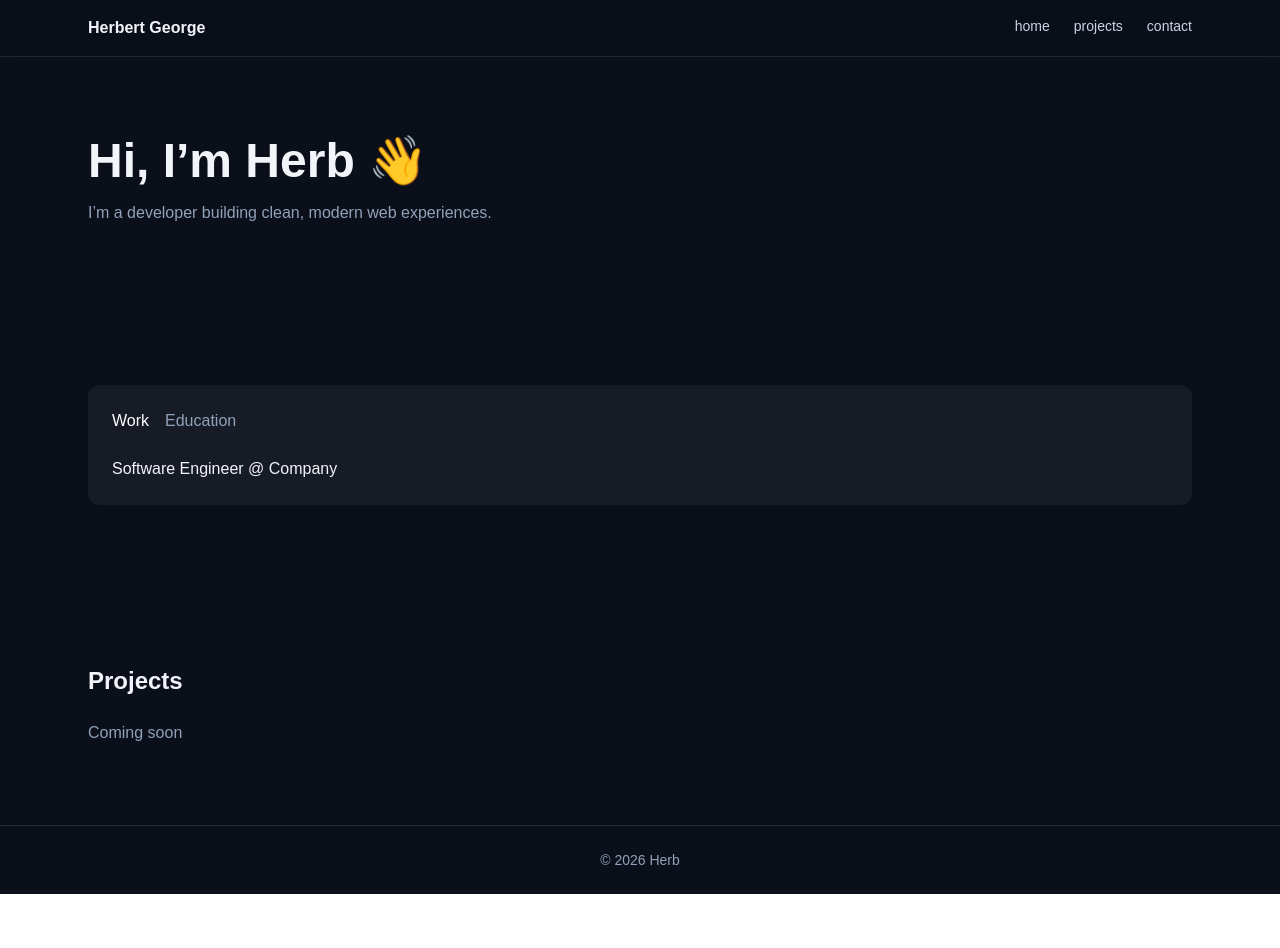
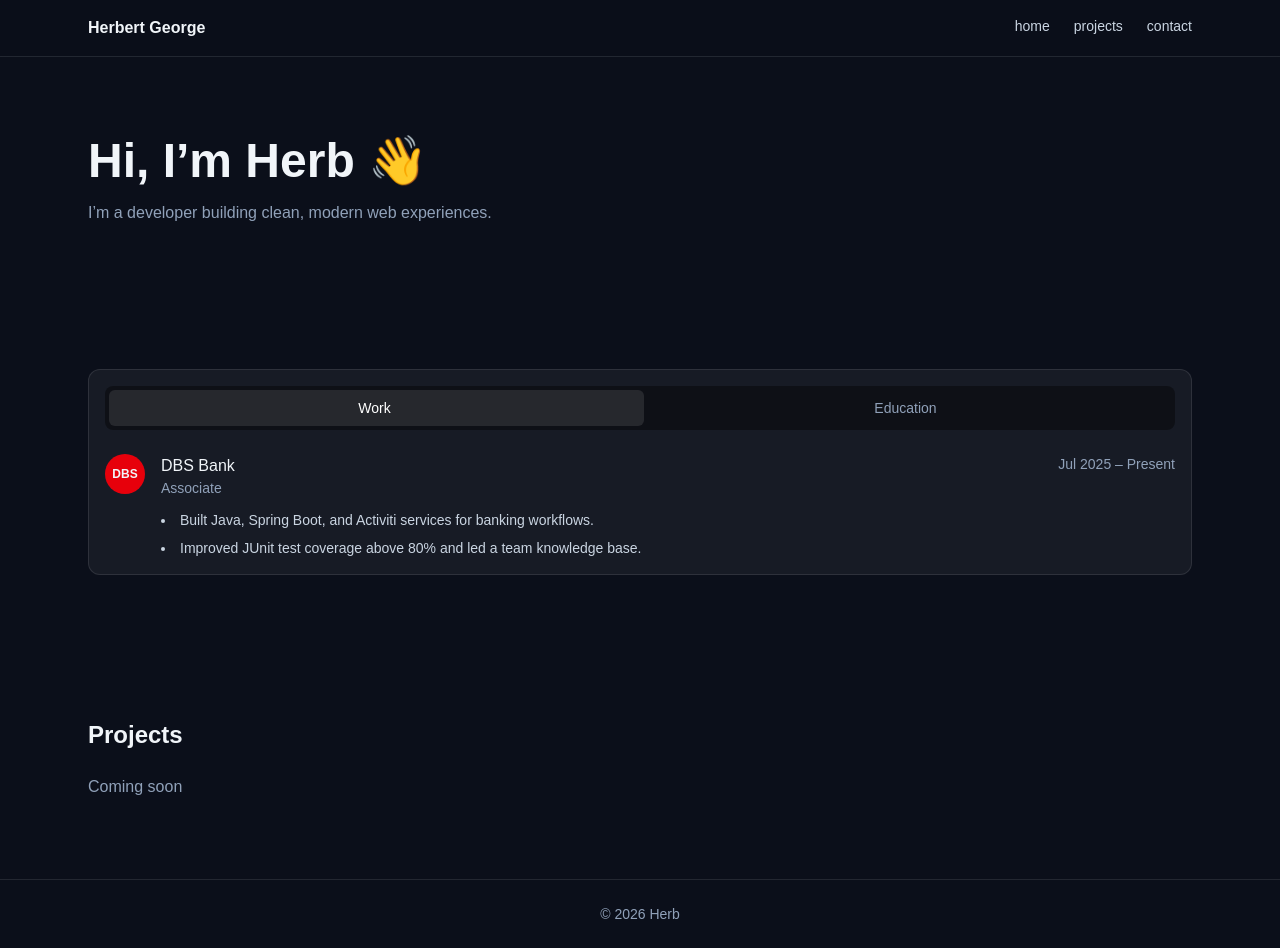
Before and after one commit to H3r-b/Portfolio, a Next.js app: page / in a window 1280 px wide. Before the commit the page ends 894 px from the top, so only its background shows below. Built offline with nearby package versions, Linux system fonts and the light colour scheme.

Commit message:
add work education toggle section

```diff
--- a/components/sections/Experience.tsx
+++ b/components/sections/Experience.tsx
@@ -3,28 +3,110 @@
 import { useState } from 'react'
 
 export default function Experience() {
-  const [tab, setTab] = useState<'work' | 'education'>('work')
+  const [activeTab, setActiveTab] = useState<'work' | 'education'>('work')
 
   return (
-    <section className="max-w-6xl mx-auto px-6 py-20">
-      <div className="bg-white/5 p-6 rounded-xl">
-        <div className="flex gap-4 mb-6">
-          <button onClick={() => setTab('work')}
-            className={tab === 'work' ? 'text-white' : 'text-slate-400'}>
+    <section className="max-w-6xl mx-auto px-6 py-16">
+      <div className="bg-white/5 border border-white/10 rounded-xl p-4">
+
+        {/* TOGGLE BAR */}
+        <div className="relative grid grid-cols-2 bg-black/40 rounded-lg p-1 mb-6">
+          <button
+            onClick={() => setActiveTab('work')}
+            className={`z-10 py-2 text-sm rounded-md transition ${
+              activeTab === 'work'
+                ? 'text-white'
+                : 'text-slate-400 hover:text-white'
+            }`}
+          >
             Work
           </button>
-          <button onClick={() => setTab('education')}
-            className={tab === 'education' ? 'text-white' : 'text-slate-400'}>
+
+          <button
+            onClick={() => setActiveTab('education')}
+            className={`z-10 py-2 text-sm rounded-md transition ${
+              activeTab === 'education'
+                ? 'text-white'
+                : 'text-slate-400 hover:text-white'
+            }`}
+          >
             Education
           </button>
+
+          {/* SLIDING BACKGROUND */}
+          <div
+            className={`absolute top-1 bottom-1 w-1/2 rounded-md bg-white/10 transition-all duration-300 ${
+              activeTab === 'work' ? 'left-1' : 'left-1/2'
+            }`}
+          />
         </div>
 
-        {tab === 'work' ? (
-          <p>Software Engineer @ Company</p>
-        ) : (
-          <p>Bachelor’s in Computer Science</p>
-        )}
+        {/* CONTENT */}
+        {activeTab === 'work' ? <WorkContent /> : <EducationContent />}
       </div>
     </section>
   )
 }
+
+function WorkContent() {
+  return (
+    <div className="space-y-6">
+
+      <div className="flex gap-4">
+        <div className="h-10 w-10 rounded-full bg-red-600 flex items-center justify-center text-xs font-bold">
+          DBS
+        </div>
+
+        <div className="flex-1">
+          <div className="flex justify-between">
+            <h3 className="font-medium">DBS Bank</h3>
+            <span className="text-sm text-slate-400">Jul 2025 – Present</span>
+          </div>
+
+          <p className="text-sm text-slate-400">Associate</p>
+
+          <ul className="mt-3 space-y-2 text-sm text-slate-300 list-disc list-inside">
+            <li>
+              Built Java, Spring Boot, and Activiti services for banking workflows.
+            </li>
+            <li>
+              Improved JUnit test coverage above 80% and led a team knowledge base.
+            </li>
+          </ul>
+        </div>
+      </div>
+
+    </div>
+  )
+}
+
+function EducationContent() {
+  return (
+    <div className="space-y-6">
+
+      <div className="flex gap-4">
+        <div className="h-10 w-10 rounded-full bg-white/10 flex items-center justify-center text-xs font-bold">
+          SIT
+        </div>
+
+        <div className="flex-1">
+          <div className="flex justify-between">
+            <h3 className="font-medium">
+              Singapore Institute of Technology
+            </h3>
+            <span className="text-sm text-slate-400">2019 – 2023</span>
+          </div>
+
+          <p className="text-sm text-slate-400">
+            Bachelor of Computer Science
+          </p>
+
+          <p className="mt-2 text-sm text-slate-300">
+            Specialized in real-time interactive simulation and software engineering.
+          </p>
+        </div>
+      </div>
+
+    </div>
+  )
+}
```
